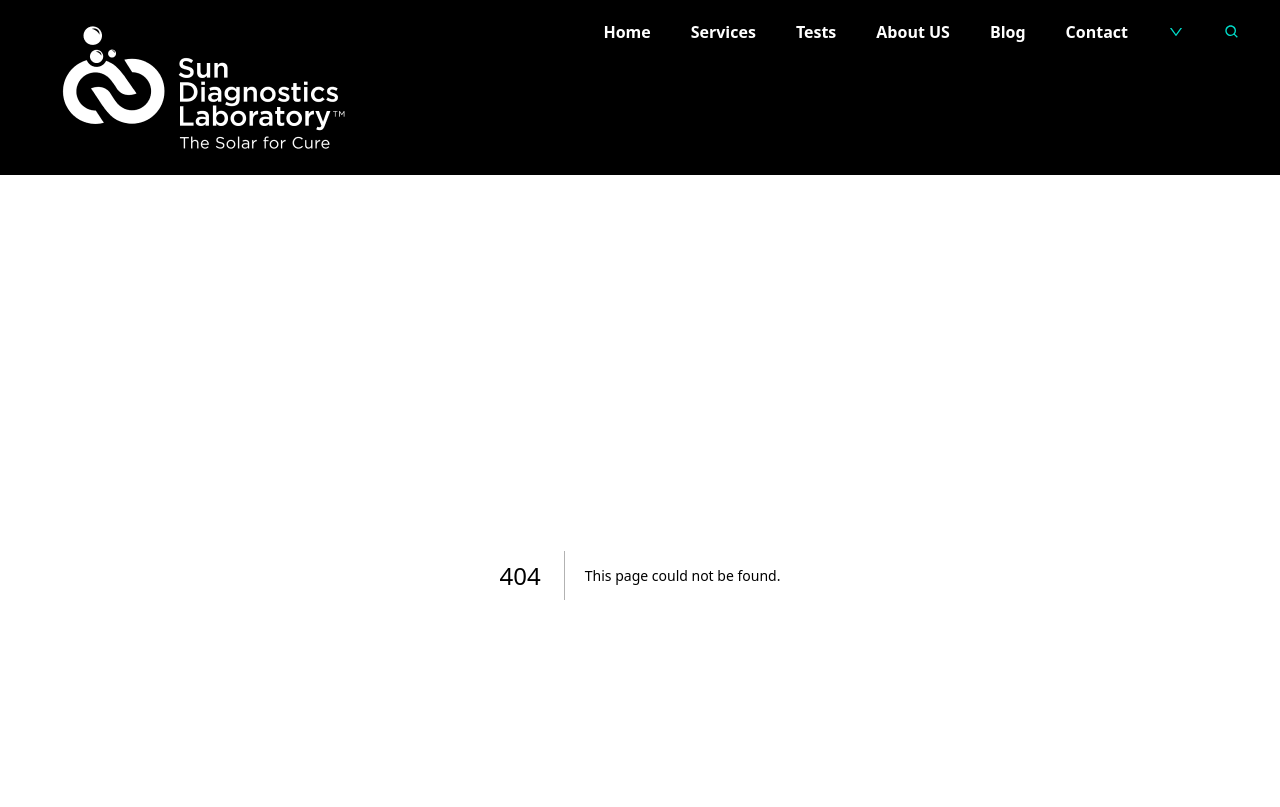
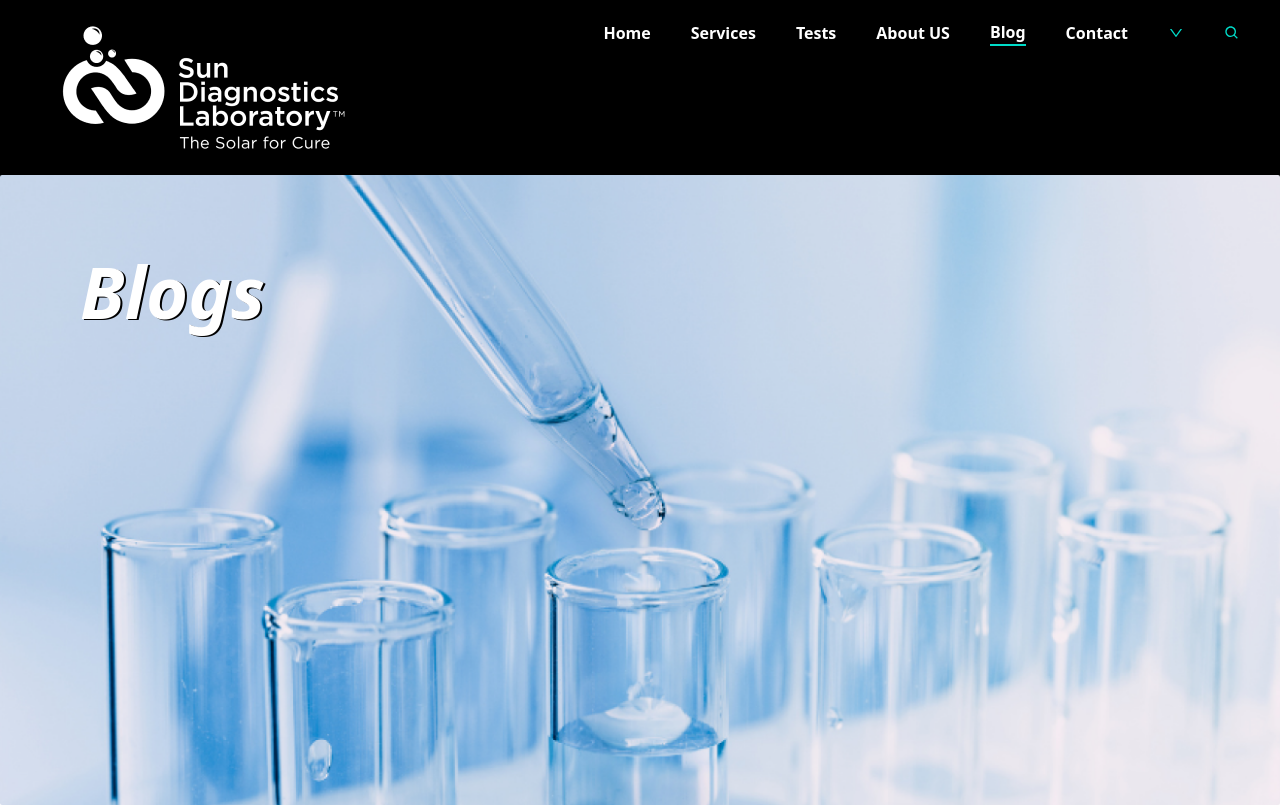
Before and after one commit to NEXT-BUG/sun-diagnostic-laboratory, a Next.js app: page /blogs in a window 1280 px wide. Before the commit this address had no page. Shown: the top 807 px of the page. Built offline with nearby package versions, Linux system fonts and the light colour scheme.

Commit message:
Blogs Half dONE

```diff
--- a/components/Header.js
+++ b/components/Header.js
@@ -42,7 +42,7 @@ const routes = [
     icons: <InfoIcon />,
   },
   {
-    path: "/blog",
+    path: "/blogs",
     name: "Blog",
     icons: <BookIcon />,
   },
--- /dev/null
+++ b/components/blogs/Hero.js
@@ -0,0 +1,20 @@
+import Image from "next/image";
+import React from "react";
+
+const Hero = () => {
+  return (
+    <div className="hero-bg h-[30rem] w-screen hidden lg:block">
+      <div className="relative h-full w-fit mx-auto">
+        <Image
+          src={require("../../assets/images/blogs-hero.png")}
+          className="rounded-sm"
+        />
+        <h1 className="absolute top-20 text-shadow-sm left-20 text-7xl italic font-bold text-white">
+          Blogs
+        </h1>
+      </div>
+    </div>
+  );
+};
+
+export default Hero;
--- a/pages/_app.js
+++ b/pages/_app.js
@@ -1,13 +1,11 @@
 import "../styles/globals.css";
 import Header from "../components/Header";
-import Footer from "../components/Footer";
 
 function MyApp({ Component, pageProps }) {
   return (
     <>
       <Header />
       <Component {...pageProps} />
-      <Footer />
     </>
   );
 }
--- /dev/null
+++ b/pages/blogs.js
@@ -0,0 +1,21 @@
+import Head from "next/head";
+import React from "react";
+import Hero from "../components/blogs/Hero";
+
+const Blogs = () => {
+  return (
+    <div className="">
+      <Head>
+        <title>SDL | Blogs</title>
+        <link rel="icon" href="/favicon.ico" />
+      </Head>
+
+      <Hero />
+      <div>
+        <h1>Sun diagnostics laboratory</h1>
+      </div>
+    </div>
+  );
+};
+
+export default Blogs;
--- a/pages/index.js
+++ b/pages/index.js
@@ -5,6 +5,7 @@ import Hero from "../components/landingPage/Hero";
 import Services from "../components/landingPage/Services";
 import Testimonials from "../components/landingPage/Testimonials";
 import News from "../components/landingPage/News";
+import Footer from "../components/Footer";
 
 const Home = () => {
   return (
@@ -19,6 +20,7 @@ const Home = () => {
       <About />
       <Testimonials />
       <News />
+      <Footer />
     </div>
   );
 };
```
Also changed, not shown: assets/images/blogs-hero.png (added).
